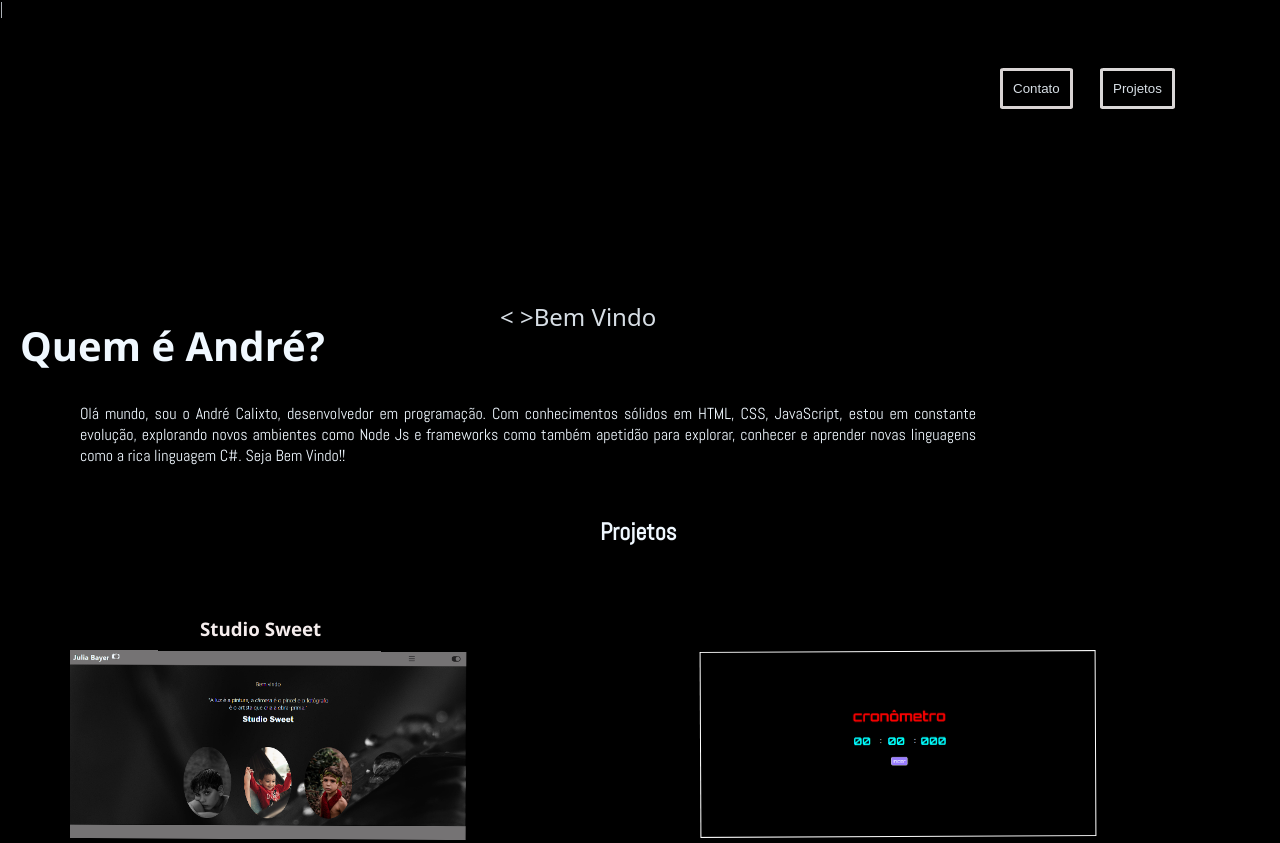
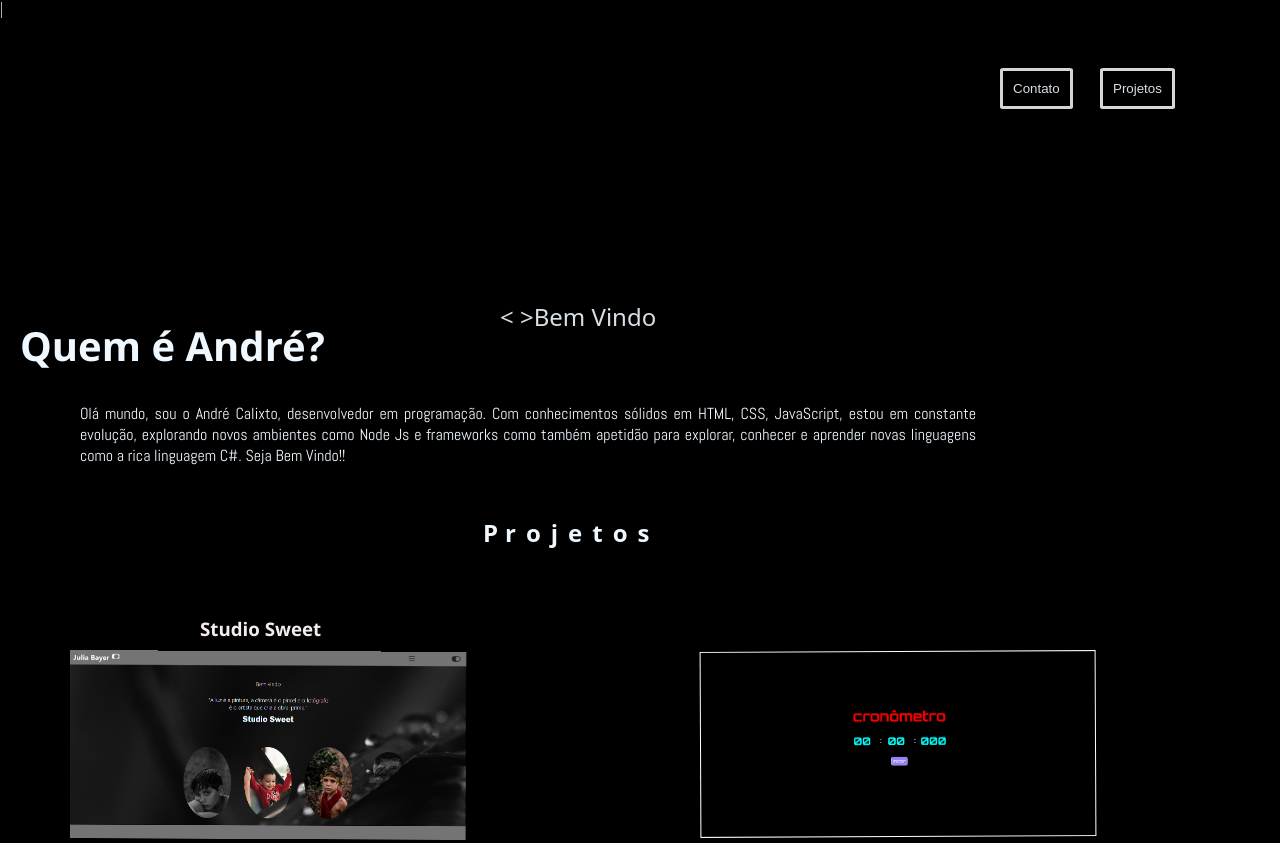
Before and after one commit to Deh1301/Portfolio-Andre, a website: page public/indexSite.html in a window 1280 px wide. Shown: the top 843 px of the page. Drawn offline with nearby package versions, Linux system fonts and the light colour scheme; a web font is replaced by a local one.

Commit message:
atualizando

```diff
--- a/public/indexSite.html
+++ b/public/indexSite.html
@@ -38,7 +38,13 @@
       </section>
 
       <section class="projetos">
-        <h2 class="projetosTitulo" id="projetosTitulo">Projetos</h2>
+        <h2 class="projetosTitulo" id="projetosTitulo">
+          <strong class="strong" id="p">P</strong
+          ><strong class="strong">r</strong><strong class="strong">o</strong
+          ><strong class="strong">j</strong><strong class="strong">e</strong
+          ><strong class="strong">t</strong><strong class="strong">o</strong
+          ><strong class="strong">s</strong>
+        </h2>
 
         <article class="Portfolio">
           <a href="/studiosweet"></a>
@@ -126,10 +132,6 @@
             data-aos="fade-up"
             data-aos-delay="850"
           />
-
-
-
-
         </article>
       </section>
     </main>
--- a/public/js/header.js
+++ b/public/js/header.js
@@ -1,20 +1,52 @@
-document.addEventListener("DOMContentLoaded",()=>{
+document.addEventListener("DOMContentLoaded", () => {
     const header = document.querySelector("header")
     const nav = document.querySelector("nav")
-    setTimeout(()=>{
-        header.style.opacity="90%"
+    setTimeout(() => {
+        header.style.opacity = "90%"
         header.style.transition = ".5s"
-        nav.style.opacity="90%"
+        nav.style.opacity = "90%"
         nav.style.transition = ".5s"
 
 
-    },1000)
-    const typed = new Typed("#headerTxt",{
-        typeSpeed:50,
-        loop:true,
-        strings:['< >Bem Vindo ao meu Portfólio < / >']
+    }, 1000)
+    const typed = new Typed("#headerTxt", {
+        typeSpeed: 50,
+        loop: true,
+        strings: ['< >Bem Vindo ao meu Portfólio < / >']
 
     })
 
     AOS.init()
+
+    const AnimationText = () => {
+        const p = document.querySelector("#p")
+
+        function AnimarP() {
+            if (p.style.marginTop === "" || p.style.marginTop === "0px") {
+                p.style.marginTop = "-40px";
+                setTimeout(() => {
+                    p.style.marginTop = "10px";
+                    p.style.transition = ".4s"
+                    p.style.opacity = "100%"
+                }, 1000);
+
+            }
+        }
+        AnimarP()
+
+        function AnimarP1() {
+
+            setTimeout(() => {
+                p.style.marginTop = "0px";
+                p.style.transition = ".4s"
+                p.style.opacity = "100%"
+            }, 1100);
+
+
+        }
+        AnimarP1()
+    }
+
+
+    AnimationText()
 })
--- a/public/style/indexSite.css
+++ b/public/style/indexSite.css
@@ -2,6 +2,7 @@
 @import url("https://fonts.googleapis.com/css2?family=Abel&family=DynaPuff:wght@400..700&family=Exo+2:ital,wght@0,100..900;1,100..900&family=Pacifico&family=Playwrite+RO:wght@100..400&display=swap");
 @import url("https://fonts.googleapis.com/css2?family=Abel&family=DynaPuff:wght@400..700&family=Exo+2:ital,wght@0,100..900;1,100..900&family=Pacifico&family=Playwrite+RO:wght@100..400&family=Space+Grotesk:wght@300..700&display=swap");
 @import url('https://fonts.googleapis.com/css2?family=Abel&family=Dancing+Script:wght@400..700&family=DynaPuff:wght@400..700&family=Exo+2:ital,wght@0,100..900;1,100..900&family=Pacifico&family=Playwrite+RO:wght@100..400&family=Space+Grotesk:wght@300..700&display=swap');
+@import url('https://fonts.googleapis.com/css2?family=Abel&family=Dancing+Script:wght@400..700&family=DynaPuff:wght@400..700&family=Exo+2:ital,wght@0,100..900;1,100..900&family=Merienda:wght@300..900&family=Pacifico&family=Playwrite+RO:wght@100..400&family=Roboto+Mono:ital,wght@0,100..700;1,100..700&family=Space+Grotesk:wght@300..700&display=swap');
 
 * {
   margin: 0;
@@ -121,10 +122,29 @@ section {
 }
 
 .projetosTitulo {
-  font-family: "Abel", sans-serif;
+  /* font-family: "Abel", sans-serif;
   font-weight: bold;
   font-style: normal;
-  margin-left: 600px;
+  margin-left: 600px; */
+  /* font-family: "Roboto Mono", serif; */
+  font-family: "DynaPuff", system-ui;
+  font-optical-sizing: auto;
+  font-weight: lighter;
+
+
+
+
+}
+
+#p{
+  margin-top: -40px;
+  margin-left: -22px;
+  position: absolute;
+  opacity: 0;
+}
+
+.strong{
+  padding-inline: 5px;
 }
 
 .textoSweet{
```
Also changed, not shown: public/img/imgProject/deh-one.jpeg (added).
